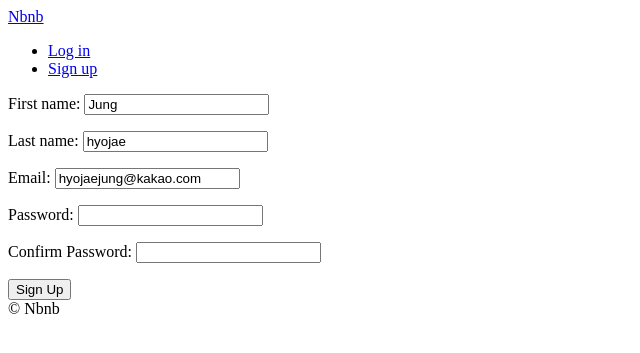
After one commit to hyo-jae-jung/airbnb-clone, a Django app: page /users/signup in a window 1280 px wide. The commit adds this page. Shown: the top 353 px of the page, without its empty margins (0-640 px from the left). Run offline with Django 3.2, Linux system fonts and the light colour scheme.

Commit message:
#15 SignUp one

```diff
--- a/templates/partials/nav.html
+++ b/templates/partials/nav.html
@@ -6,5 +6,6 @@
       <li><a href="{% url "users:logout" %}">Log out</a></li>
     {% else %}
       <li><a href="{% url "users:login" %}">Log in</a></li>
+      <li><a href="{% url "users:signup" %}">Sign up</a></li>
     {% endif %}
   </ul>
--- /dev/null
+++ b/templates/users/signup.html
@@ -0,0 +1,23 @@
+{% extends 'base.html' %}
+
+
+{% block page_title %}
+    Sign Up
+{% endblock page_title %}
+
+
+{% block search-bar %}
+
+{% endblock search-bar %}
+
+
+{% block content %}
+
+<form method="POST" action="{% url "users:signup" %}">
+    {% csrf_token %}
+    {{form.as_p}}
+    <button>Sign Up</button>
+</form>
+
+
+{% endblock content %}
--- a/users/forms.py
+++ b/users/forms.py
@@ -18,3 +18,40 @@ class LoginForm(forms.Form):
                 self.add_error("password", forms.ValidationError("Password is wrong"))
         except models.User.DoesNotExist:
             self.add_error("email", forms.ValidationError("User does not exist"))
+
+
+class SignUpForm(forms.Form):
+
+    first_name = forms.CharField(max_length=80)
+    last_name = forms.CharField(max_length=80)
+    email = forms.EmailField()
+    password = forms.CharField(widget=forms.PasswordInput)
+    password1 = forms.CharField(widget=forms.PasswordInput, label="Confirm Password")
+
+    def clean_email(self):
+        email = self.cleaned_data.get("email")
+        try:
+            models.User.objects.get(email=email)
+            raise forms.ValidationError("User already exists with email")
+        except models.User.DoesNotExist:
+            return email
+
+    def clean_password1(self):
+        password = self.cleaned_data.get("password")
+        password1 = self.cleaned_data.get("password1")
+
+        if password != password1:
+            raise forms.ValidationError("Password confirmation does not match")
+        else:
+            return password
+
+    def save(self):
+        first_name = self.cleaned_data.get("first_name")
+        last_name = self.cleaned_data.get("last_name")
+        email = self.cleaned_data.get("email")
+        password = self.cleaned_data.get("password")
+
+        user = models.User.objects.create_user(email, email, password)
+        user.first_name = first_name
+        user.last_name = last_name
+        user.save()
--- a/users/urls.py
+++ b/users/urls.py
@@ -7,4 +7,5 @@ app_name = "users"
 urlpatterns = [
     path("login", views.LoginView.as_view(), name="login"),
     path("logout", views.log_out, name="logout"),
+    path("signup", views.SignUpView.as_view(), name="signup"),
 ]
--- a/users/views.py
+++ b/users/views.py
@@ -40,3 +40,24 @@ class LoginView(FormView):
 def log_out(request):
     logout(request)
     return redirect(reverse("core:home"))
+
+
+class SignUpView(FormView):
+
+    template_name = "users/signup.html"
+    form_class = forms.SignUpForm
+    success_url = reverse_lazy("core:home")
+    initial = {
+        "first_name": "Jung",
+        "last_name": "hyojae",
+        "email": "hyojaejung@kakao.com",
+    }
+
+    def form_valid(self, form):
+        form.save()
+        email = form.cleaned_data.get("email")
+        password = form.cleaned_data.get("password")
+        user = authenticate(self.request, username=email, password=password)
+        if user is not None:
+            login(self.request, user)
+        return super().form_valid(form)
```
